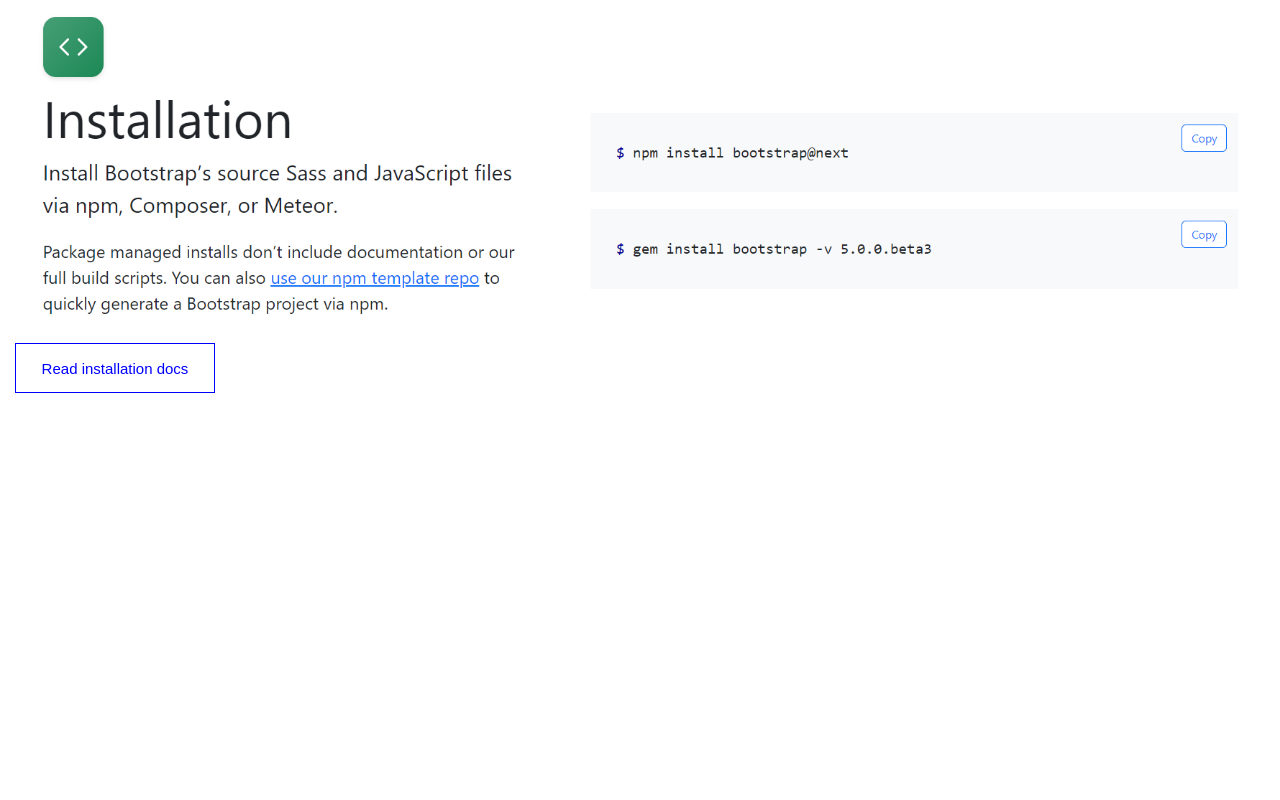
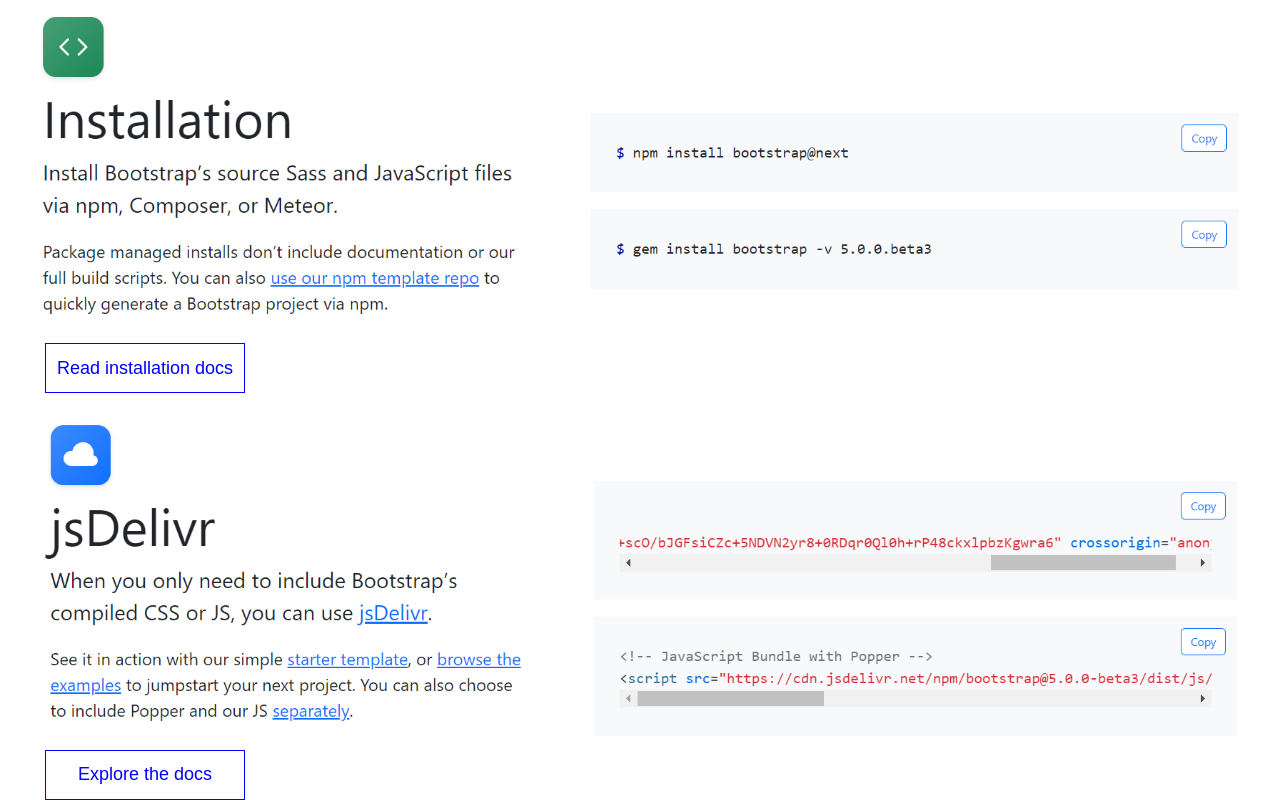
Before and after one commit to Catherinechinwe/bootstrapsite, a plain HTML site: page index.html in a window 1280 px wide. Shown: the part 589-1389 px from the top of the page. Before the commit the page ends 982 px from the top, so only its background shows below. Drawn offline with Linux system fonts and the light colour scheme.

Commit message:
Bootstrap  div 4 added

```diff
--- a/index.html
+++ b/index.html
@@ -33,6 +33,10 @@
         <img src="./IMG/DIV2.PNG" alt="">
         <button type="button">Read installation docs</button>
     </div>
+    <div class="div4">
+        <img src="./IMG/DIV3.PNG" alt="">
+        <button type="button">Explore the docs</button>
+    </div>
 
 </body>
 </html>
--- a/style.css
+++ b/style.css
@@ -53,9 +53,26 @@ font-size: 15px;
     width: 200px;
     height: 50px;
   margin-top: 10px;
-  margin-left: 15px;
+  margin-left: 45px;
   color:blue;
 font-weight: 500px;
-font-size: 15px;
+font-size: 18px;
 cursor: pointer;
 }
+
+.div4 img{
+    width: 100%;
+    cursor: pointer;
+}
+.div4 button{
+    background-color: white;
+    border: 1px solid blue;
+    width: 200px;
+    height: 50px;
+  margin-top: 10px;
+  margin-left: 45px;
+  color:blue;
+font-weight: 500px;
+font-size: 18px;
+cursor: pointer;
+}
```
